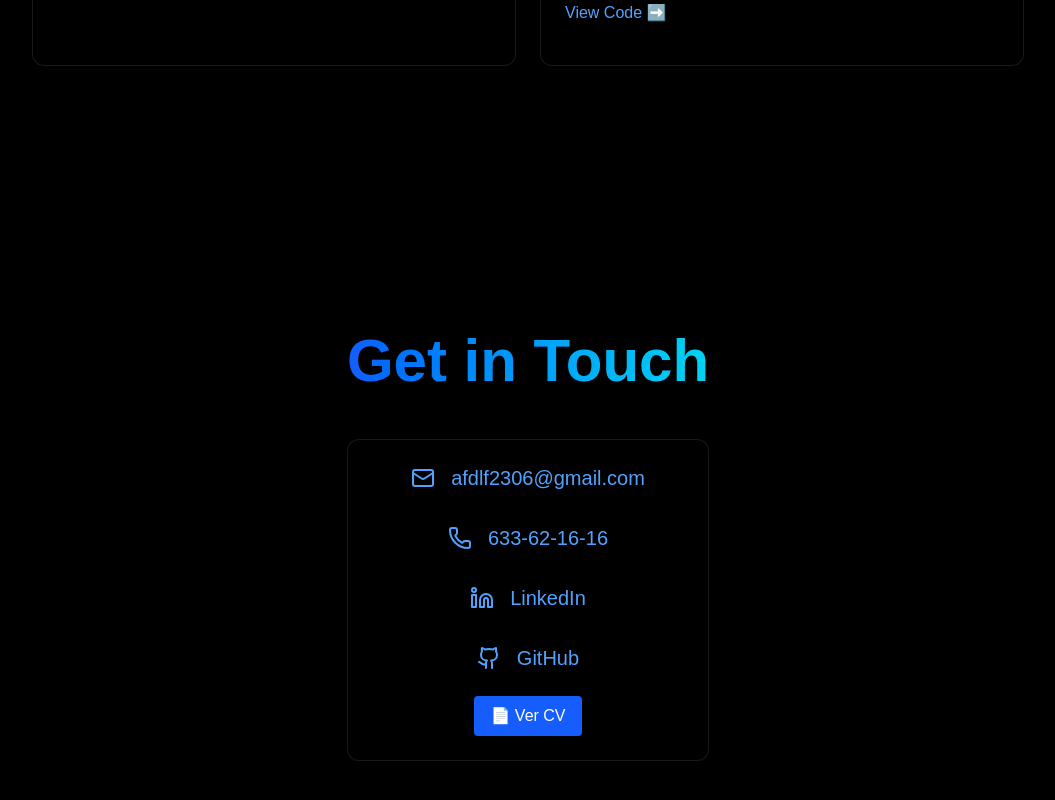
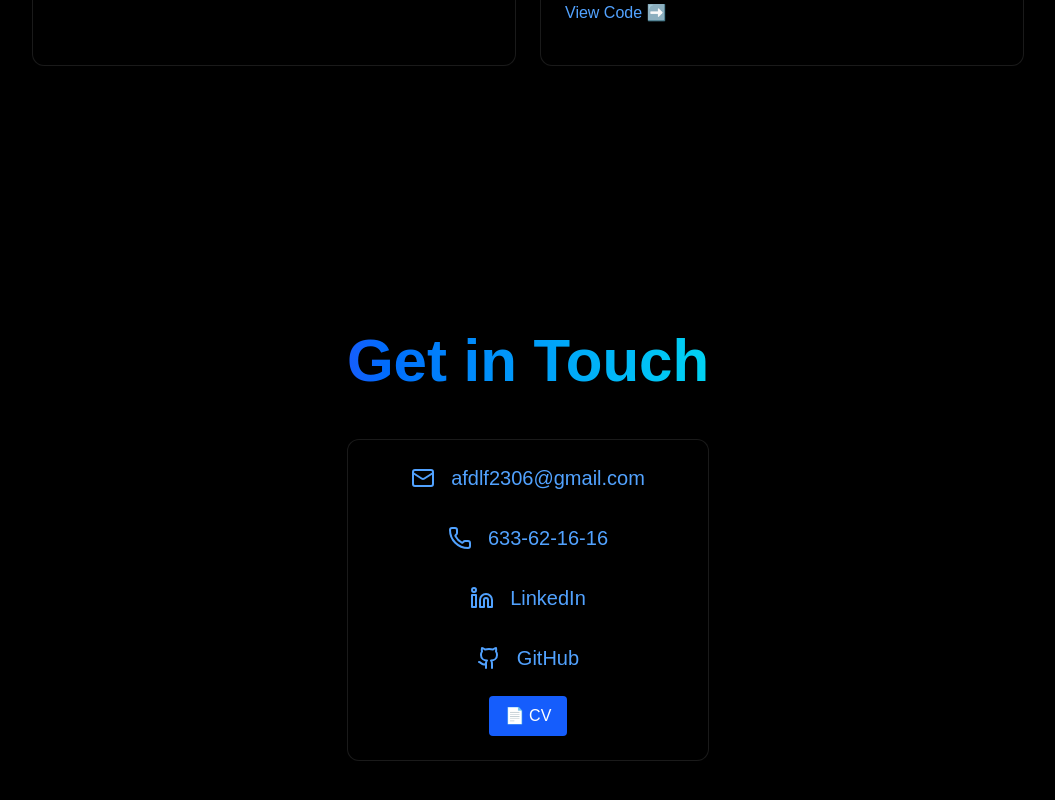
Before and after one commit to Aida230/PortFolioAida, a React (Vite) app: page / in a window 1280 px wide. Shown: the part 3426-4226 px from the top of the page, without its empty margins (112-1167 px from the left). Built offline with nearby package versions, Linux system fonts and the light colour scheme.

Commit message:
modification cv

```diff
--- a/src/components/sections/Contact.jsx
+++ b/src/components/sections/Contact.jsx
@@ -60,7 +60,7 @@ export const Contact = () => {
               rel="noopener noreferrer"
               className="inline-block mt-6 bg-blue-600 hover:bg-blue-500 text-white py-2 px-4 rounded transition"
             >
-              📄 Ver CV
+              📄 CV
             </a>
           </div>
         </div>
```
